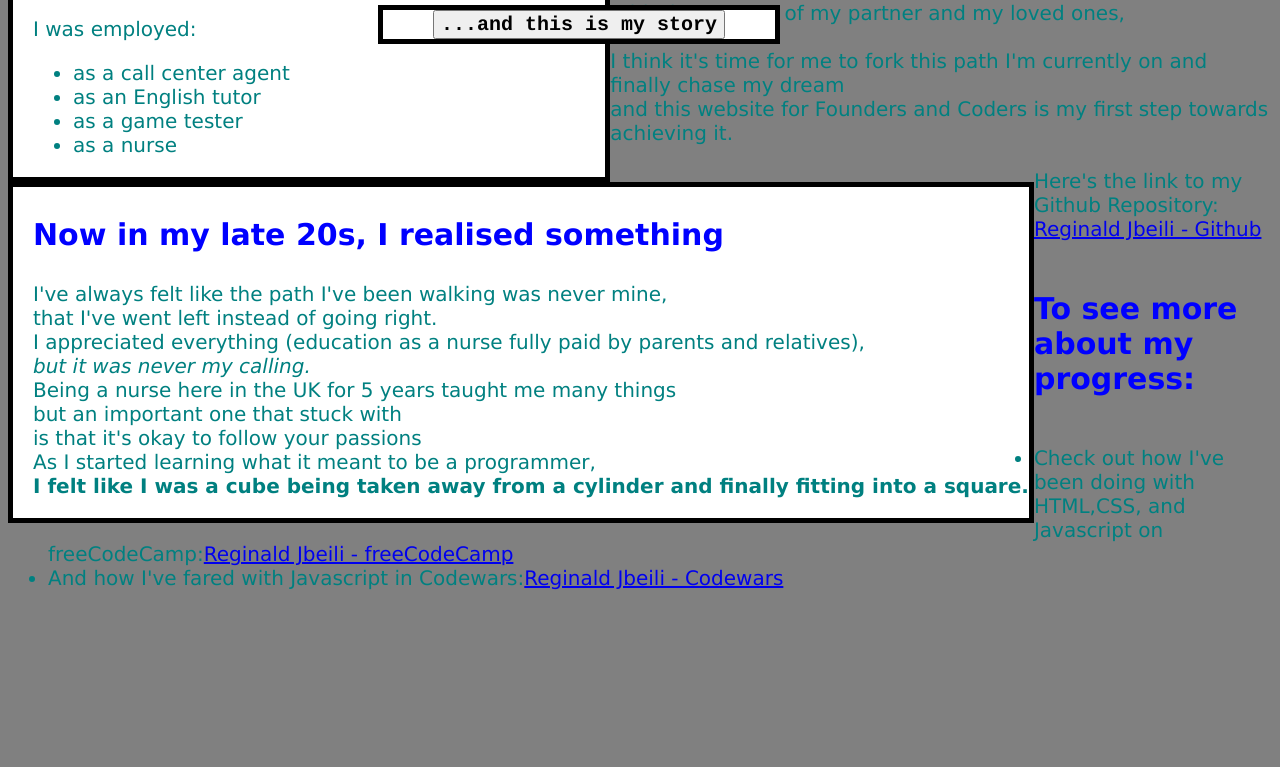
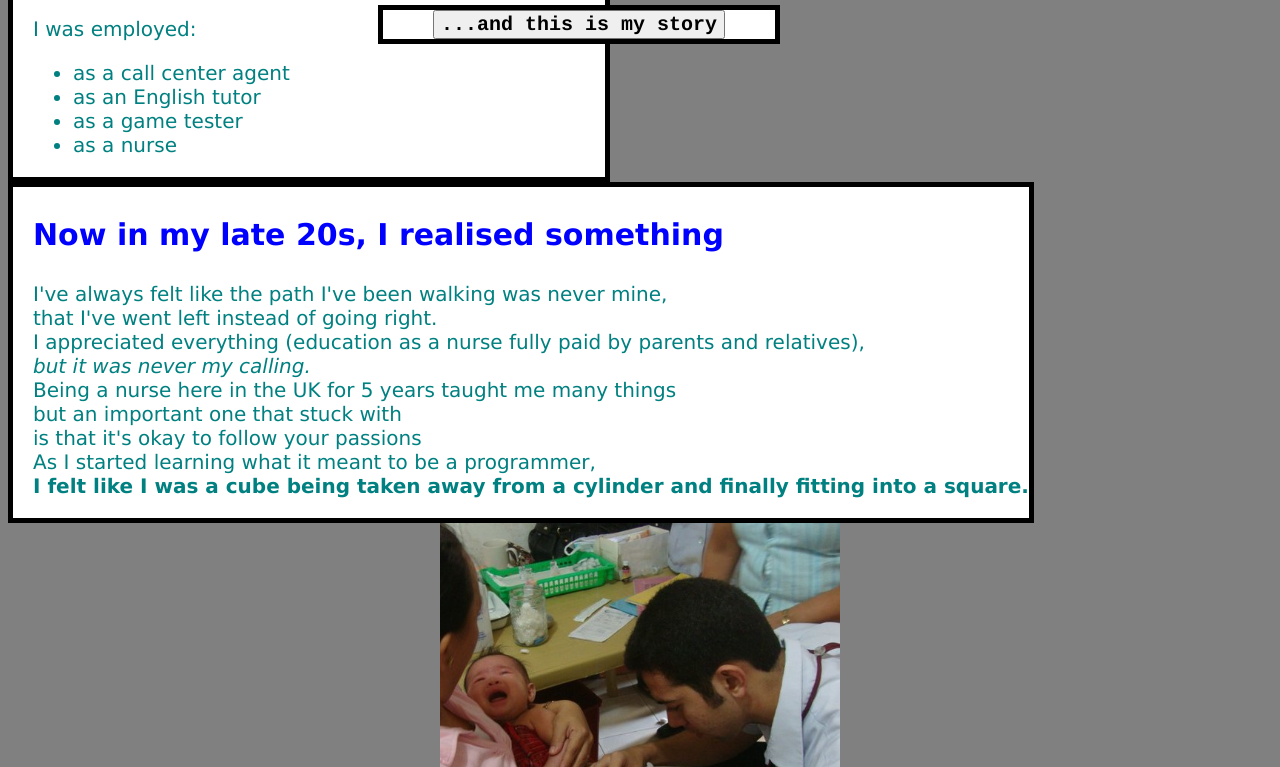
Before and after one commit to ReginaldJbeili/Reginald-Jbeili-Webpage, a plain HTML site: page index.html in a window 1280 px wide. Shown: the part 596-1363 px from the top of the page. Before the commit the page ends 1206 px from the top, so only its background shows below. Drawn offline with Linux system fonts and the light colour scheme.

Commit message:
Fixed a link failure in one of the images

```diff
--- a/index.html
+++ b/index.html
@@ -124,7 +124,7 @@
     <img name="slide" class="center"width="400" height "800">
       <script>
       var i = 0;
-      var images = ["Nerd Pic.jpg","Snow Pic.jpg","Vaccination Missioned.jpg"];
+      var images = ["Nerd Pic.jpg","Snow Pic.jpg","Vaccination Mission.jpg"];
 
       function autoSlide () {
         document.slide.src=images[i];
```
